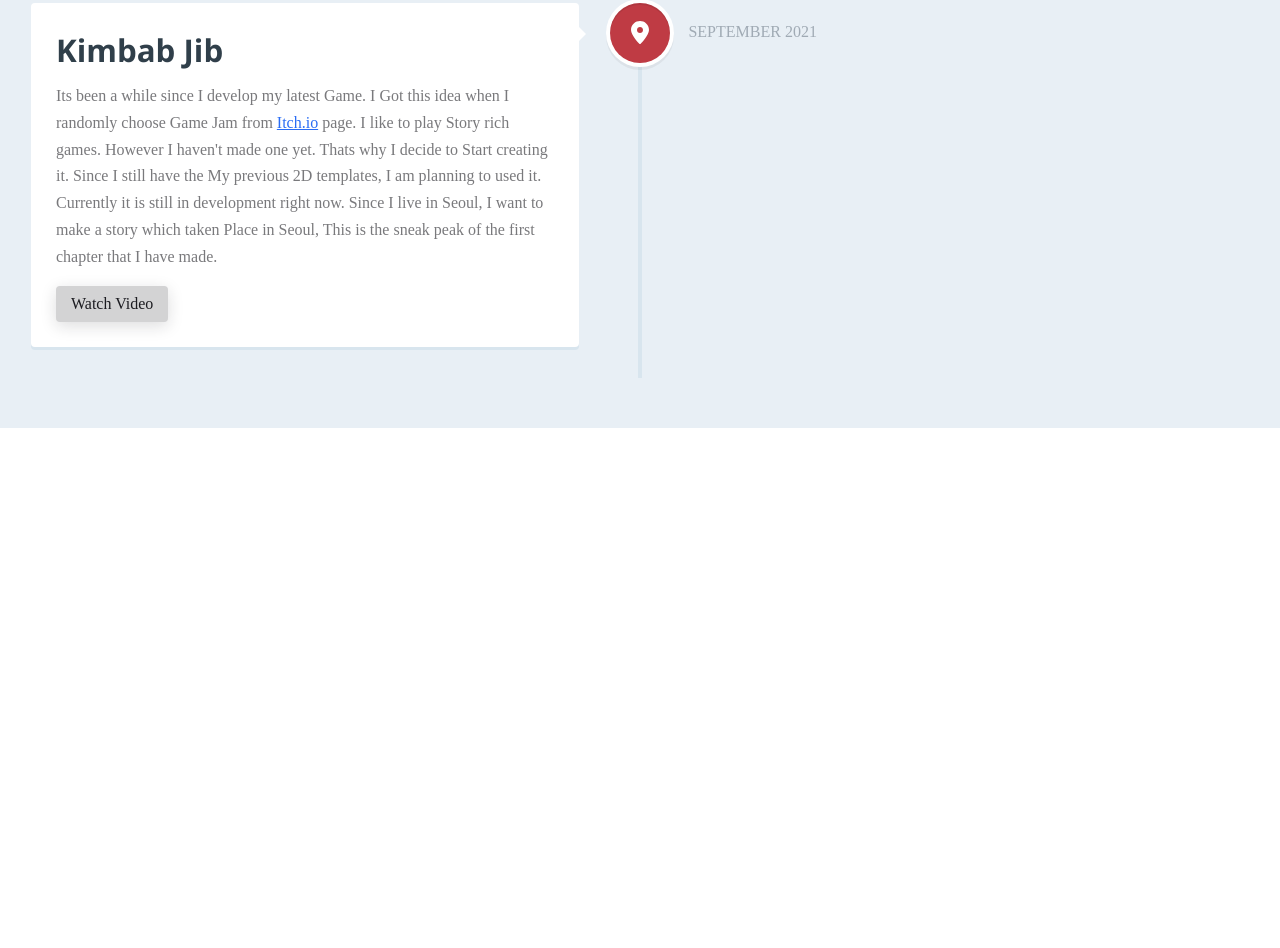
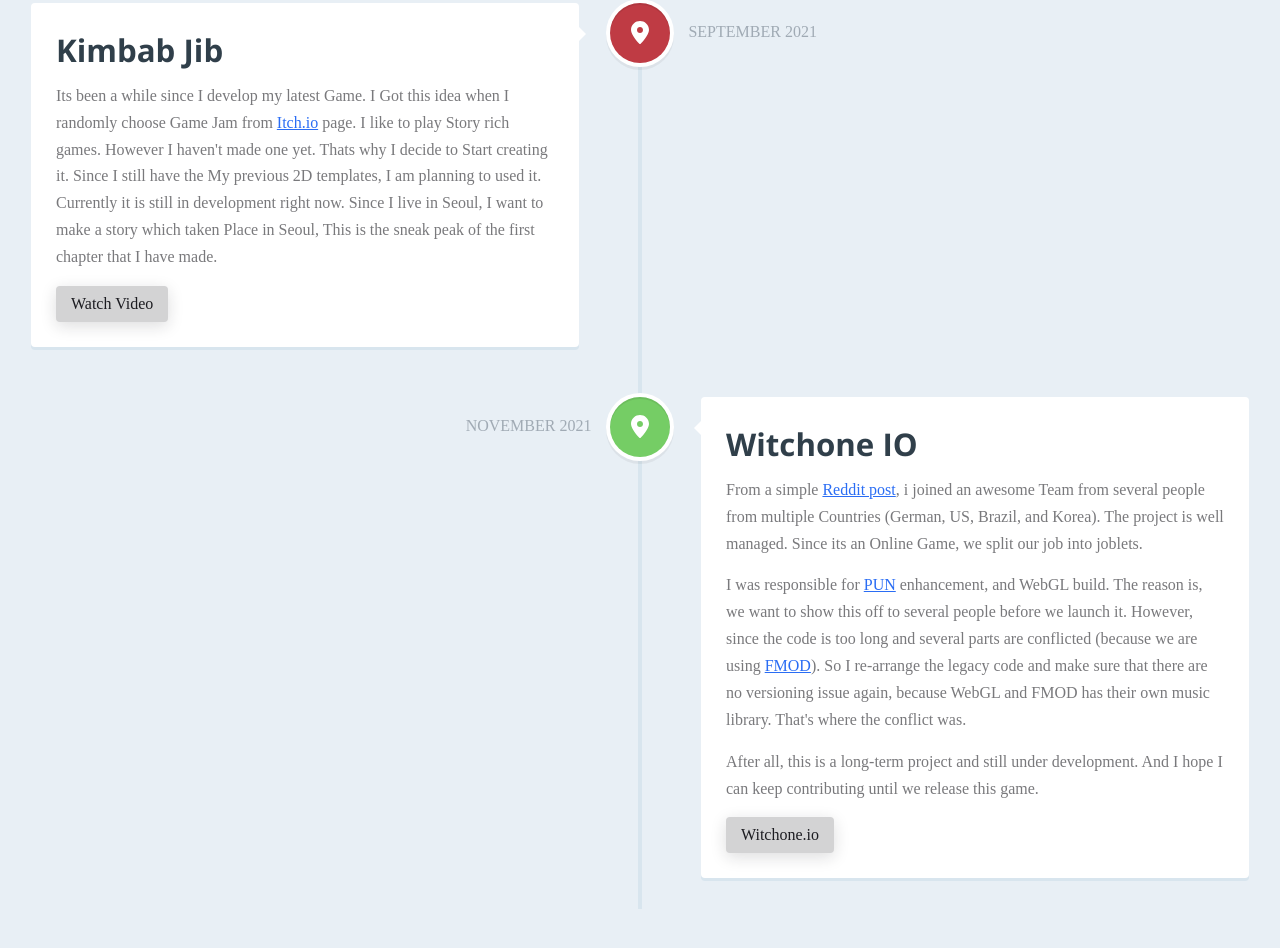
Before and after one commit to MHabiburRahman7/MHabiburRahman7.github.io, a plain HTML site: page portfolioGame.html in a window 1280 px wide. Shown: the part 3753-4701 px from the top of the page. Before the commit the page ends 4181 px from the top, so only its background shows below. Drawn offline with nearby package versions, Linux system fonts and the light colour scheme; a web font is replaced by a local one.

Commit message:
add teamStep

```diff
--- a/portfolioGame.html
+++ b/portfolioGame.html
@@ -199,6 +199,25 @@
           </div> <!-- cd-timeline__content -->
         </div> <!-- cd-timeline__block -->
 
+        <div class="cd-timeline__block">
+          <div class="cd-timeline__img cd-timeline__img--picture">
+            <img src="assets/img/cd-icon-location.svg" alt="Location">
+          </div> <!-- cd-timeline__img -->
+
+          <div class="cd-timeline__content text-component">
+            <h2>Witchone IO</h2>
+            <p class="color-contrast-medium">From a simple <a href="https://www.reddit.com/r/INAT/comments/qudu6t/revshare_hobby_project_our_team_is_looking_for_a/">Reddit post</a>, i joined an awesome Team from several people from multiple Countries (German, US, Brazil, and Korea). The project is well managed. Since its an Online Game, we split our job into joblets. </p>
+
+            <p class="color-contrast-medium">I was responsible for <a href="https://www.photonengine.com/pun">PUN</a> enhancement, and WebGL build. The reason is, we want to show this off to several people before we launch it. However, since the code is too long and several parts are conflicted (because we are using <a href="https://www.fmod.com/unity">FMOD</a>). So I re-arrange the legacy code and make sure that there are no versioning issue again, because WebGL and FMOD has their own music library. That's where the conflict was.</p>
+
+            <p class="color-contrast-medium">After all, this is a long-term project and still under development. And I hope I can keep contributing until we release this game.</p>
+            <div class="flex justify-between items-center">
+              <span class="cd-timeline__date">NOVEMBER 2021</span>
+              <a href="https://witchone.io/" class="btn btn--subtle">Witchone.io</a>
+            </div>
+          </div> <!-- cd-timeline__content -->
+        </div> <!-- cd-timeline__block -->
+
       </div>
     </section> <!-- cd-timeline -->
     <script src="assets/js/main.js"></script>
```
Lines whose indentation alone changed are shown as unchanged.
